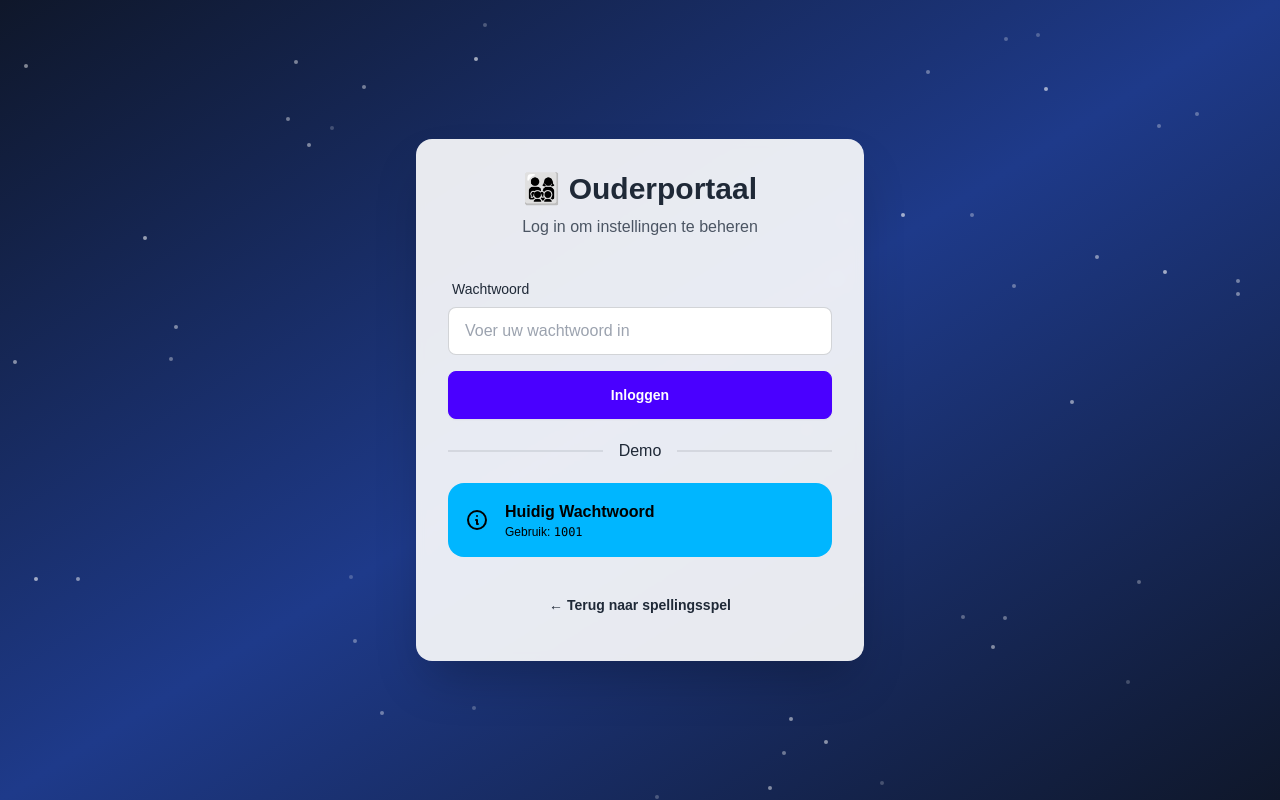
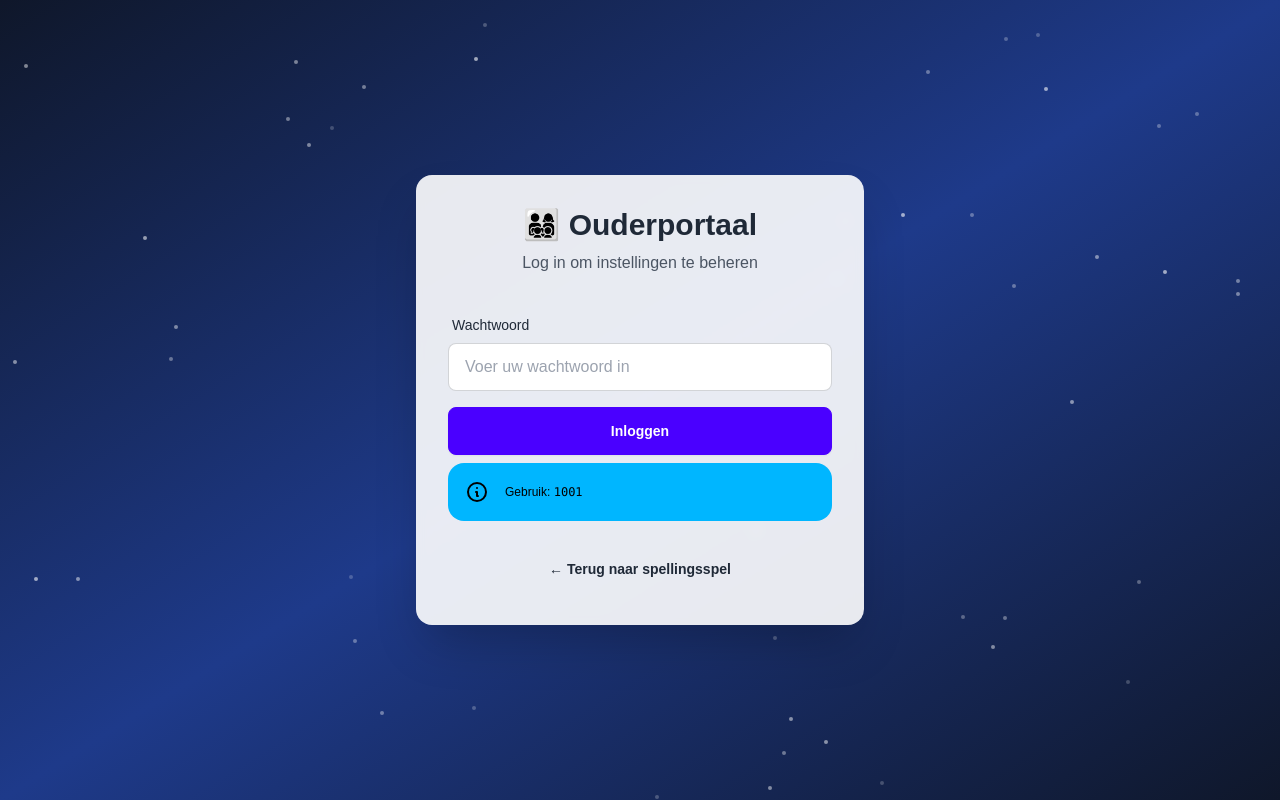
Before and after one commit to JTemmink/spellingsspel, a Next.js app: page /parent-portal/login in a window 1280 px wide. Built offline with nearby package versions, Linux system fonts and the light colour scheme.

Commit message:
Verwijder de 'Demo' divider en de koptekst van het huidige wachtwoord in de loginpagina. Verbeter de gebruikersinterface door overbodige elementen te verwijderen.

```diff
--- a/src/app/parent-portal/login/page.tsx
+++ b/src/app/parent-portal/login/page.tsx
@@ -114,14 +114,11 @@ export default function LoginPage() {
             </button>
           </form>
 
-          <div className="divider">Demo</div>
-
           <div className="alert alert-info">
             <svg xmlns="http://www.w3.org/2000/svg" fill="none" viewBox="0 0 24 24" className="stroke-current shrink-0 w-6 h-6">
               <path strokeLinecap="round" strokeLinejoin="round" strokeWidth="2" d="M13 16h-1v-4h-1m1-4h.01M21 12a9 9 0 11-18 0 9 9 0 0118 0z"></path>
             </svg>
             <div>
-              <h3 className="font-bold">Huidig Wachtwoord</h3>
               <div className="text-xs">Gebruik: <code>1001</code></div>
             </div>
           </div>
```
